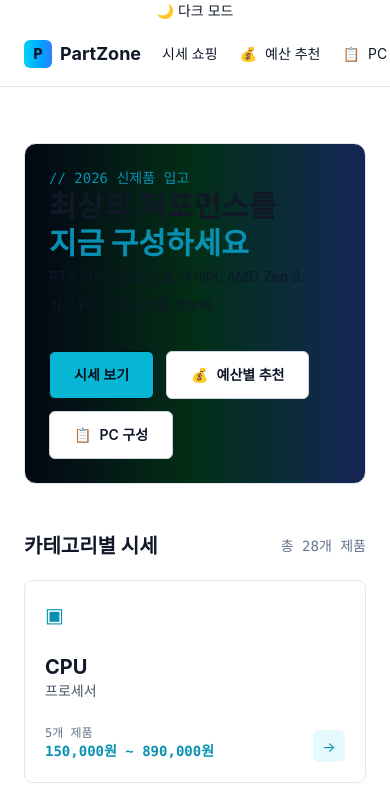
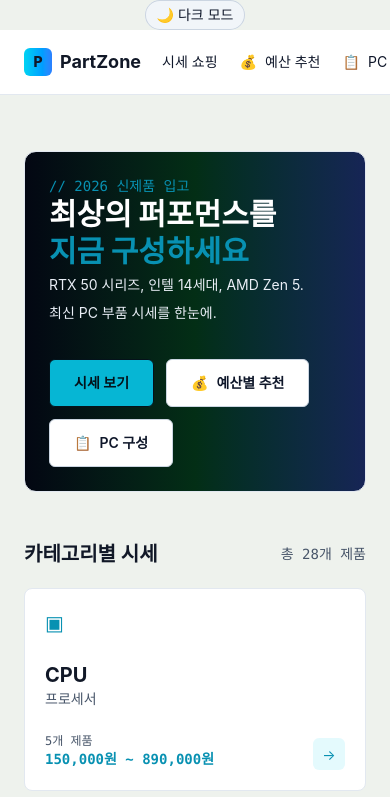
Before and after one commit to jss229510/soldesk, a React (Vite) app in the folder frontend/: page / in a window 390 px wide. Shown: the top 797 px of the page. Built offline with nearby package versions, Linux system fonts and the light colour scheme; no server answers.

Commit message:
프론트업뎃

```diff
--- a/frontend/src/components/budget/BudgetSelector.jsx
+++ b/frontend/src/components/budget/BudgetSelector.jsx
@@ -56,7 +56,7 @@ export const BudgetSelector = ({ value, onChange }) => {
         </div>
         <p className="text-base text-gray-300">
           적용 예산:{' '}
-          <span className="font-bold text-white">{formatPrice(value)}</span>
+          <span className="font-bold text-gray-300">{formatPrice(value)}</span>
         </p>
       </div>
     </div>
--- a/frontend/src/components/budget/BuildSummary.jsx
+++ b/frontend/src/components/budget/BuildSummary.jsx
@@ -48,7 +48,7 @@ export const BuildSummary = ({ build, actionLabel, onAction, note }) => {
                 <span style={{ color: category.accent }} aria-hidden="true">{category.icon}</span>
                 {category.label}
               </span>
-              <span className="font-mono text-white">{formatPrice(item.part.price)}</span>
+              <span className="font-mono text-gray-300">{formatPrice(item.part.price)}</span>
             </li>
           );
         })}
--- a/frontend/src/components/budget/CompatibilityNotice.jsx
+++ b/frontend/src/components/budget/CompatibilityNotice.jsx
@@ -7,7 +7,7 @@ export const CompatibilityNotice = ({ compatibility }) => {
     ? 'border-green-500 bg-green-950 text-green-200'
     : hasError
       ? 'border-red-500 bg-red-950 text-red-200'
-      : 'border-yellow-500 bg-yellow-950 text-yellow-200';
+      : 'border-yellow-500 bg-yellow-950 text-yellow-300';
   const title = ok
     ? '모든 부품이 호환됩니다.'
     : hasError
@@ -19,8 +19,8 @@ export const CompatibilityNotice = ({ compatibility }) => {
       className={`mb-4 mt-6 flex items-start gap-3 rounded-md border px-5 py-4 ${tone}`}
       role={hasError ? 'alert' : 'status'}
     >
-      <span className="grid h-5 w-5 shrink-0 place-items-center rounded bg-current text-xs text-gray-900" aria-hidden="true">
-        {ok ? '✓' : '!'}
+      <span className="grid h-5 w-5 shrink-0 place-items-center rounded bg-current text-xs" aria-hidden="true">
+        <span style={{ color: 'var(--bg-surface)' }}>{ok ? '✓' : '!'}</span>
       </span>
       <div>
         <strong>{title}</strong>
--- a/frontend/src/components/build/UsageCard.jsx
+++ b/frontend/src/components/build/UsageCard.jsx
@@ -6,9 +6,12 @@ export const UsageCard = ({ usage, active, onSelect }) => (
     type="button"
     className={`relative flex flex-col items-start overflow-hidden rounded-xl border p-5 text-left transition-colors ${
       active
-        ? 'border-cyan-400 bg-linear-to-r from-cyan-950 to-gray-900'
+        ? 'border-cyan-400 bg-gray-900'
         : 'border-gray-700 bg-gray-900 hover:border-gray-500'
     }`}
+    style={active ? {
+      backgroundImage: 'linear-gradient(to right, var(--brand-soft), var(--bg-surface))',
+    } : undefined}
     aria-pressed={active}
     onClick={() => onSelect?.(usage.id)}
   >
@@ -27,7 +30,7 @@ export const UsageCard = ({ usage, active, onSelect }) => (
 
     <span className="mt-5 flex items-baseline gap-2 font-mono">
       <span className="text-xs text-gray-500">예상</span>
-      <span className="text-base font-bold text-white">
+      <span className="text-base font-bold text-gray-300">
         {formatPrice(usage.estimate)}~
       </span>
     </span>
--- a/frontend/src/components/common/StateBox.jsx
+++ b/frontend/src/components/common/StateBox.jsx
@@ -8,7 +8,7 @@ export const StateBox = ({ status = 'loading', title, description, action }) =>
       </>
     ) : (
       <>
-        <strong className="font-semibold text-white">{title}</strong>
+        <strong className="font-semibold text-gray-300">{title}</strong>
         {description && <span>{description}</span>}
         {action}
       </>
--- a/frontend/src/components/home/HeroSection.jsx
+++ b/frontend/src/components/home/HeroSection.jsx
@@ -5,12 +5,12 @@ export const HeroSection = () => (
   <section className="relative mt-6 overflow-hidden rounded-xl border border-gray-700 bg-gradient-to-r from-gray-950 via-green-950 to-blue-950 p-6 md:p-12">
     <div className="relative max-w-xl">
       <p className="font-mono text-sm text-cyan-400">// 2026 신제품 입고</p>
-      <h1 className="my-5 text-3xl font-extrabold leading-tight md:text-5xl">
+      <h1 className="my-5 text-3xl font-extrabold leading-tight text-white md:text-5xl">
         최상의 퍼포먼스를
         <br />
         <span className="text-cyan-400">지금 구성하세요</span>
       </h1>
-      <p className="leading-loose text-gray-300">
+      <p className="leading-loose" style={{ color: '#e9eef6' }}>
         RTX 50 시리즈, 인텔 14세대, AMD Zen 5.
         <br />
         최신 PC 부품 시세를 한눈에.
--- a/frontend/src/layouts/MainLayout.jsx
+++ b/frontend/src/layouts/MainLayout.jsx
@@ -53,7 +53,18 @@ export const MainLayout = () => {
 
   return (
     <div className={`flex min-h-screen flex-col ${isDark ? 'dark' : ''}`}>
-      <button type="button" onClick={toggleDark}>
+      <button
+        type="button"
+        className="theme-toggle self-center whitespace-nowrap rounded-full px-3 py-1"
+        onClick={toggleDark}
+        aria-label={isDark ? '라이트 모드로 전환' : '다크 모드로 전환'}
+        aria-pressed={isDark}
+        style={{
+          backgroundColor: 'var(--bg-surface-2)',
+          color: 'var(--text)',
+          boxShadow: 'inset 0 0 0 1px var(--line-strong)',
+        }}
+      >
         {isDark ? '☀️ 라이트 모드' : '🌙 다크 모드'}
       </button>
 
--- a/frontend/src/styles/global.css
+++ b/frontend/src/styles/global.css
@@ -62,6 +62,12 @@ img {
   border-radius: var(--r-sm);
 }
 
+.theme-toggle:focus-visible {
+  outline-color: var(--line-strong);
+  outline-offset: -2px;
+  border-radius: var(--r-full);
+}
+
 ::selection {
   background: var(--brand);
   color: #04121a;
@@ -95,7 +101,7 @@ img {
 
 /* 기본 라이트 모드 */
 .flex.min-h-screen.flex-col {
-  background-color: #ffffff;
+  background-color: var(--bg-base);
   color: #111827;
 
   transition:
--- a/frontend/src/styles/tokens.css
+++ b/frontend/src/styles/tokens.css
@@ -5,7 +5,7 @@
 ========================= */
 :root {
   /* 배경 계층 */
-  --bg-base: #f8fafc;
+  --bg-base: #EEF2ED;
   --bg-surface: #ffffff;
   --bg-surface-2: #f1f5f9;
   --bg-surface-3: #e2e8f0;
@@ -18,8 +18,8 @@
   /* 텍스트 */
   --text: #0f172a;
   --text-2: #475569;
-  --text-3: #64748b;
-  --text-4: #94a3b8;
+  --text-3: #475569;
+  --text-4: #64748b;
 
   /* 브랜드 / 상태 */
   --brand: #0891b2;
```
